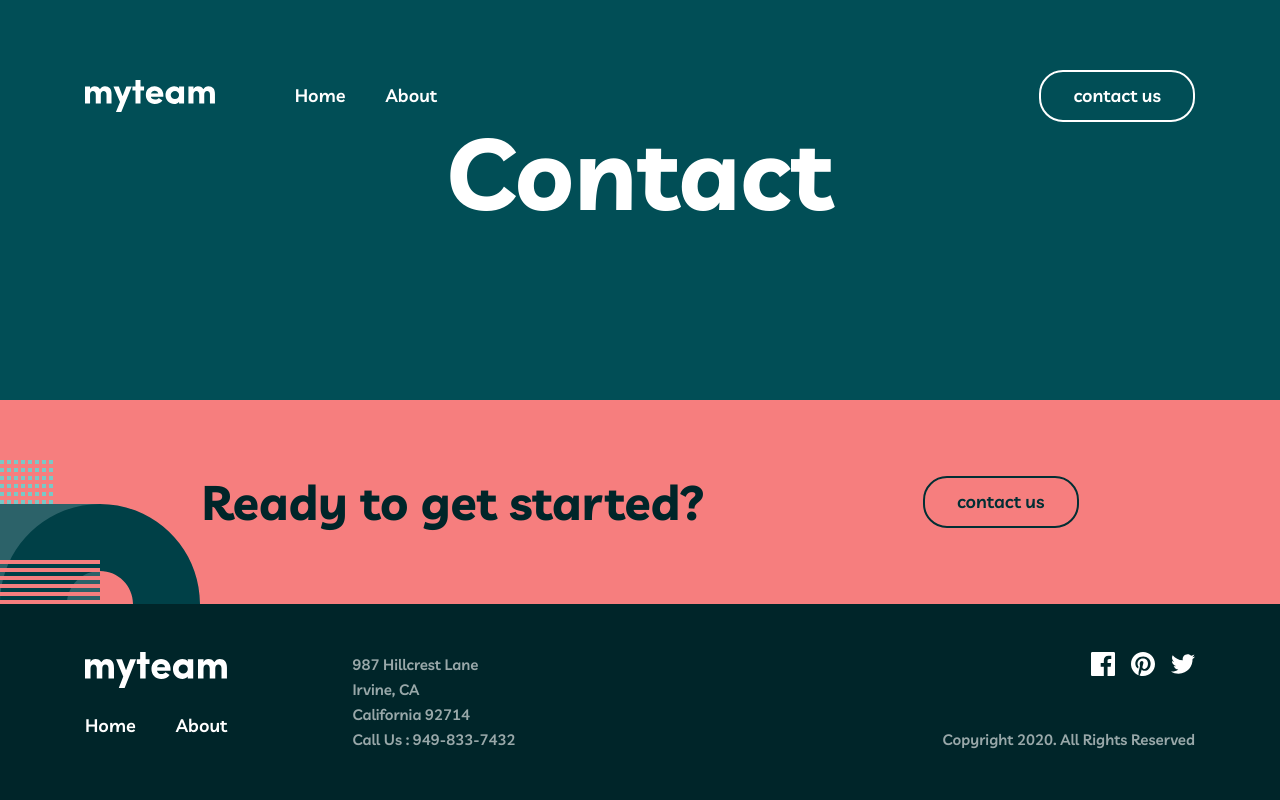
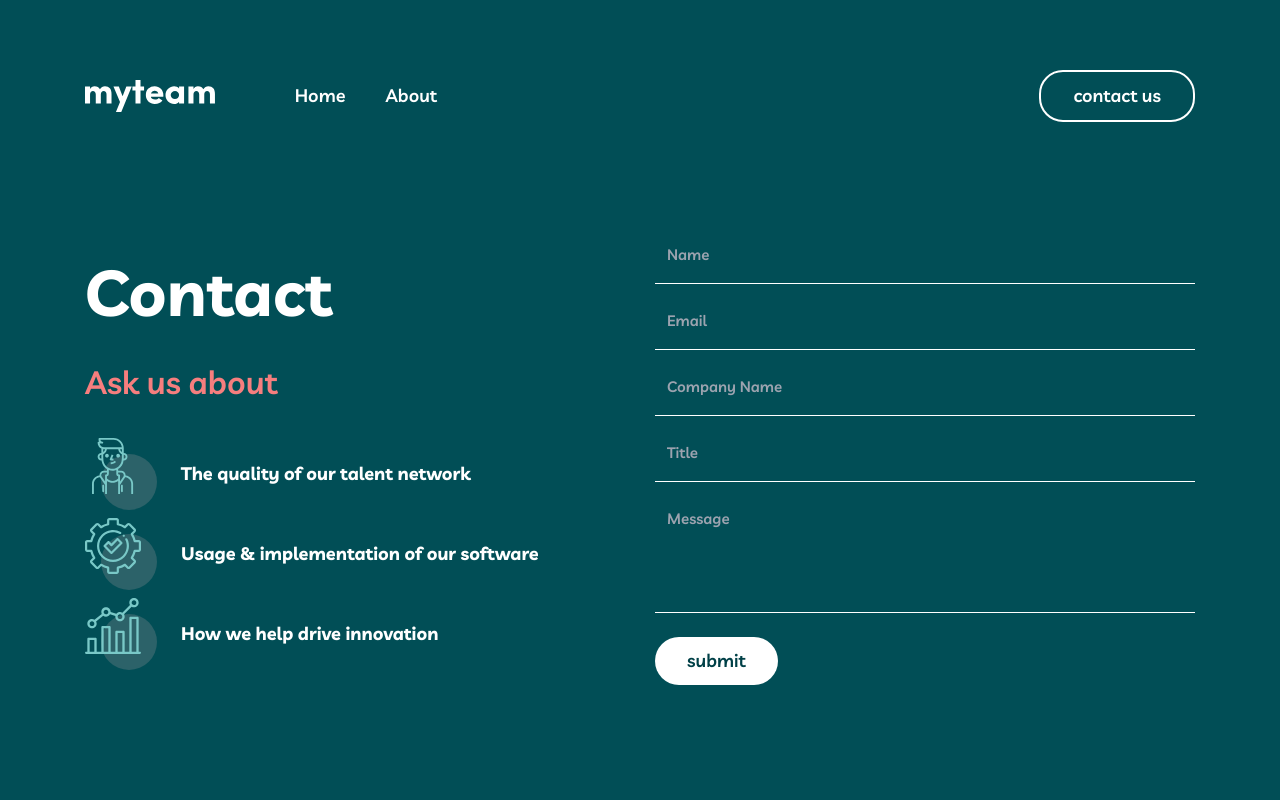
Before and after one commit to YaxyobekUz/my-team, a React (Vite) app: page /contact in a window 1280 px wide. Shown: the top 800 px of the page. Built offline with nearby package versions, Linux system fonts and the light colour scheme.

Commit message:
added contact page

```diff
--- a/src/components/AboutPageDirectorsInfo.jsx
+++ b/src/components/AboutPageDirectorsInfo.jsx
@@ -27,7 +27,7 @@ const AboutPageDirectorsInfo = () => {
                                     <img width={96} height={96} src={e.img} alt={`${e.name} profile image`} className="mb-4 rounded-full border-2 border-secondary-rapture_blue" />
                                     <h3 className="text-secondary-rapture_blue">{e.name}</h3>
                                     <p className="italic small-p font-[500!important]">{e.job}</p>
-                                    <button onClick={() => toggleDirectorState(index)} className={`flex absolute items-center justify-center -bottom-7 rounded-full bg-primary-light_coral w-56 h-56 z-1 transition-colors transition-transform-opacity plus-btn ${directorStates[index] ? 'plus-btn_active' : ''}`}>
+                                    <button onClick={() => toggleDirectorState(index)} className={`flex absolute items-center justify-center -bottom-7 rounded-full bg-primary-light_coral w-56 h-56 z-1 transition-colors transition-transform-opacity plus-btn hover:bg-secondary-rapture_blue ${directorStates[index] ? 'plus-btn_active' : ''}`}>
                                         <img width={16} height={16} src={plusIcon} alt="plus icon" />
                                     </button>
                                     {/* about  */}
--- a/src/components/AboutPageHero.jsx
+++ b/src/components/AboutPageHero.jsx
@@ -3,16 +3,16 @@ import circleShape from '../assets/images/circle-shape4.svg';
 
 const AboutPageHero = () => {
     return (
-        <section className='py-120 relative'>
+        <div className='py-120 relative'>
             <div className="flex items-start gap-30px container">
-                <h2 className="leading-100 text-64 max-w-350 w-full">About</h2>
+                <h1 className="leading-100 text-64 max-w-350 w-full">About</h1>
                 <div>
                     <div className="restangle-shape mb-10"></div>
-                    <p className="">We help companies build dynamic teams made up of top global talent. Using our network of passionate professionals we drive innovation and deliver incredible outcomes. Talented, diverse teams shape the best products and experiences. We’ll bring those teams to you.</p>
+                    <p>We help companies build dynamic teams made up of top global talent. Using our network of passionate professionals we drive innovation and deliver incredible outcomes. Talented, diverse teams shape the best products and experiences. We’ll bring those teams to you.</p>
                 </div>
             </div>
             <img width={200} height={200} className='absolute bottom-0 -right-100' src={circleShape} alt="this is circle shape" />
-        </section>
+        </div>
     )
 }
 
--- /dev/null
+++ b/src/components/ContactPageMainContent.jsx
@@ -0,0 +1,42 @@
+import React from 'react';
+import boyImg from '../assets/images/boy-icon.svg';
+import parameterImg from '../assets/images/parameter-icon.svg';
+import statisticsImg from '../assets/images/statistics-icon.svg';
+
+const ContactPageMainContent = () => {
+  return (
+    <div className="py-120 relative">
+      <div className="grid container grid-cols-2 gap-30px">
+        <div>
+          <h1 className="text-64 mb-4">Contact</h1>
+          <p className="leading-48 text-32 text-primary-light_coral mb-8">Ask us about</p>
+          <ul className="space-y-2">
+            <li className="flex items-center">
+              <img width={72} height={72} src={boyImg} alt="boy icon" className="mr-6" />
+              <h3 className="font-bold">The quality of our talent network</h3>
+            </li>
+            <li className="flex items-center">
+              <img width={72} height={72} src={parameterImg} alt="parameter icon" className="mr-6" />
+              <h3 className="font-bold">Usage & implementation of our software</h3>
+            </li>
+            <li className="flex items-center">
+              <img width={72} height={72} src={statisticsImg} alt="statistics icon" className="mr-6" />
+              <h3 className="font-bold">How we help drive innovation</h3>
+            </li>
+          </ul>
+        </div>
+        <form action="https://echo.htmlacademy.ru" className='flex flex-col'>
+          <input type="text" placeholder='Name' name='name' autoComplete='off' className='light-input_sytles pt-0' required />
+          <input type="email" placeholder='Email' name='email' autoComplete='off' className='light-input_sytles email-input' required />
+          <span className="warning italic text-10 font-bold leading-normal ml-3 text-primary-light_coral mt-2">This field is required</span>
+          <input type="text" placeholder='Company Name' name='company name' autoComplete='off' className='light-input_sytles company-name-input' required />
+          <input type="text" placeholder='Title' name='title' autoComplete='off' className='light-input_sytles' required />
+          <textarea name="message" className='light-input_sytles pb-14 mb-6 resize-none' placeholder='Message' required></textarea>
+          <button className='secondary-btn_light max-w-max text-secondary-deep_jungle_green'>submit</button>
+        </form>
+      </div>
+    </div>
+  )
+}
+
+export default ContactPageMainContent
--- a/src/index.css
+++ b/src/index.css
@@ -90,6 +90,52 @@ p {
   .restangle-shape {
     @apply w-50 h-1 bg-primary-light_coral;
   }
+
+  /* input  */
+
+  .light-input_sytles {
+    @apply w-full pt-6 px-3 pb-4 border-b text-white border-white placeholder:text-opacity-6 small-p bg-transparent outline-offset-8;
+  }
+}
+
+.warning {
+  display: none;
+}
+
+.email-input:invalid~.company-name-input {
+  padding-top: 17px;
+}
+
+.email-input:invalid:placeholder-shown~.company-name-input {
+  padding-top: 24px;
+}
+
+.email-input:invalid~.warning {
+  display: inline-block;
+}
+
+.email-input:invalid:placeholder-shown~.warning {
+  display: none;
+}
+
+.light-input_sytles:focus {
+  outline: none;
+}
+
+.light-input_sytles:focus::placeholder {
+  color: #ffffffcc;
+}
+
+.light-input_sytles:valid {
+  border-color: #79C8C7;
+}
+
+.light-input_sytles:invalid {
+  border-color: #F67E7E;
+}
+
+.light-input_sytles:placeholder-shown {
+  border-color: #FFF;
 }
 
 @keyframes cardAnm {
--- a/src/layouts/MainRoot.jsx
+++ b/src/layouts/MainRoot.jsx
@@ -11,7 +11,6 @@ const MainRoot = () => {
       <main className='grow'>
         <Outlet />
       </main>
-      <Cta />
       <Footer />
     </div>
   )
--- a/src/pages/About.jsx
+++ b/src/pages/About.jsx
@@ -2,6 +2,7 @@ import React from 'react';
 import Hero from '../components/AboutPageHero';
 import DirectorsInfo from '../components/AboutPageDirectorsInfo';
 import ClientsInfo from '../components/AboutPageClientsInfo';
+import Cta from '../components/Cta';
 
 const About = () => {
   return (
@@ -9,6 +10,7 @@ const About = () => {
       <Hero />
       <DirectorsInfo />
       <ClientsInfo />
+      <Cta />
     </>
   )
 };
--- a/src/pages/Contact.jsx
+++ b/src/pages/Contact.jsx
@@ -1,10 +1,11 @@
 import React from 'react'
+import ContactPageMainContent from '../components/ContactPageMainContent'
 
 const Contact = () => {
   return (
-    <div className="container">
-      <h1 className="text-center">Contact</h1>
-    </div>
+    <>
+      <ContactPageMainContent />
+    </>
   )
 }
 
--- a/src/pages/Home.jsx
+++ b/src/pages/Home.jsx
@@ -2,6 +2,7 @@ import React from 'react'
 import Hero from '../components/IndexHero'
 import MainTop from '../components/IndexMainTopSection'
 import MainBottom from '../components/IndexMainBottomSection'
+import Cta from '../components/Cta'
 
 const Home = () => {
   return (
@@ -9,6 +10,7 @@ const Home = () => {
       <Hero />
       <MainTop />
       <MainBottom />
+      <Cta />
     </>
   )
 }
--- a/tailwind.config.js
+++ b/tailwind.config.js
@@ -28,8 +28,10 @@ export default {
       fontSize: {
         '100': '100px',
         '64': '64px',
+        '32': '32px',
         '18': '18px',
         '13': '13px',
+        '10': '10px',
       },
       height: {
         '144': '144px',
```
